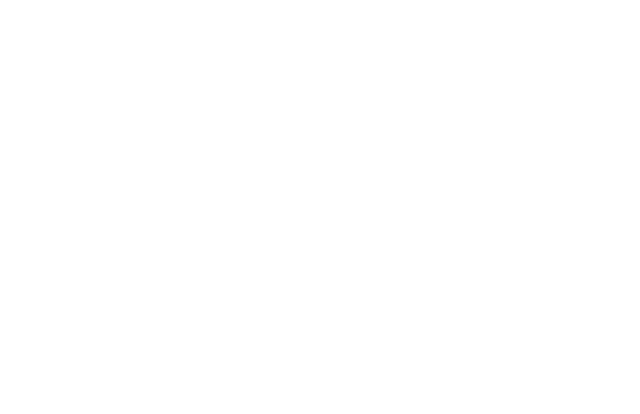
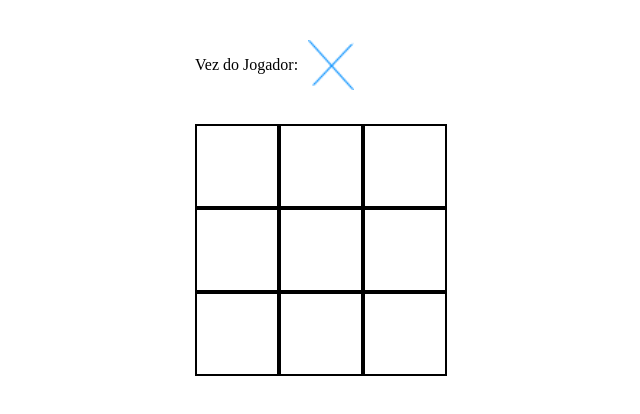
Before and after one commit to WilliamJonathan/Jogo_da_Velha, a plain HTML site: page index.html in a window 1280 px wide. Shown: the whole page, without its empty margins (319-959 px from the left). Drawn offline with Linux system fonts and the light colour scheme.

Commit message:
Jonathan William
Final tabuleiro

```diff
--- /dev/null
+++ b/css/style.css
@@ -0,0 +1,19 @@
+#mostrador{
+	margin: auto;
+	margin-top: 40px;
+	margin-bottom: 30px;
+	width: 252px;
+}
+
+.espaco{
+	width: 80px;
+	height: 80px;
+	border: 2px solid #000;
+	float: left;
+}
+
+.tabuleiro{
+	width: 252px;/*formula (widht 80px + border 4px) * 3*/
+	height: 252px;
+	margin: auto;
+}
--- a/index.html
+++ b/index.html
@@ -2,8 +2,30 @@
 <html>
 <head>
 	<title>Jogo da Velha</title>
+	<meta charset="utf-8">
+	<link rel="stylesheet" type="text/css" href="css/style.css">
 </head>
 <body>
+	<div id="mostrador"><!--inicio mostrador-->
+		<p style="float: left; margin-right: 10px">Vez do Jogador:</p>
+		<img src="img/x.png" border="0" height="50">
+	</div><!--fim mostrador-->
+
+	<!--inicio tabuleiro-->
+	<div class="tabuleiro">
+		<div id="a1" class="espaco" jogada=""></div>
+		<div id="a2" class="espaco" jogada=""></div>
+		<div id="a3" class="espaco" jogada=""></div>
+
+		<div id="b1" class="espaco" jogada=""></div>
+		<div id="b2" class="espaco" jogada=""></div>
+		<div id="b3" class="espaco" jogada=""></div>
+
+		<div id="c1" class="espaco" jogada=""></div>
+		<div id="c2" class="espaco" jogada=""></div>
+		<div id="c3" class="espaco" jogada=""></div>
+	</div>
+	<!--fim tabuleiro-->
 
 </body>
 </html>
```
